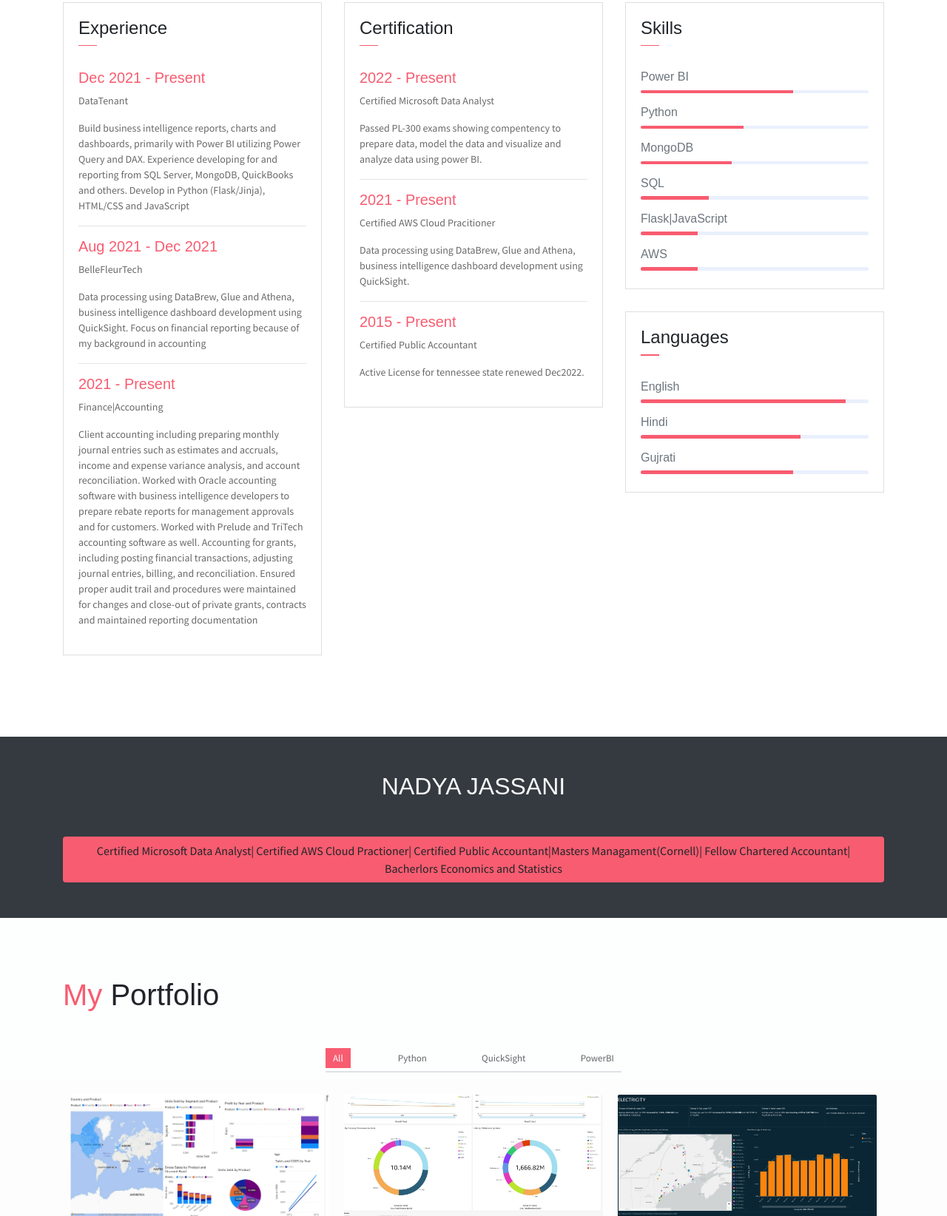
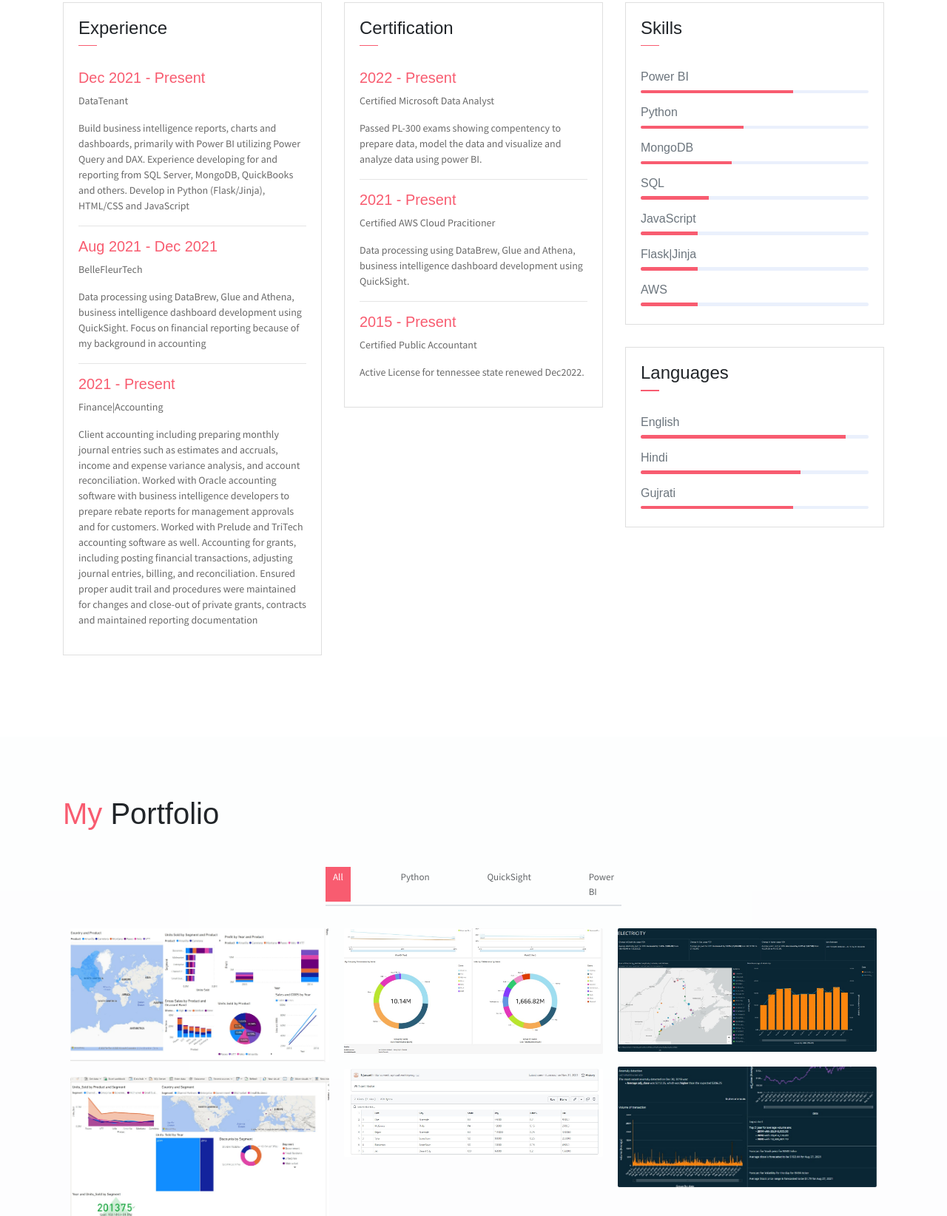
Before and after one commit to Njassani/Njassani.github.io, a plain HTML site: page index.html in a window 1280 px wide. Shown: the part 1336-2980 px from the top of the page at 74% size. Drawn offline with Linux system fonts and the light colour scheme; some packages are replaced by stand-ins of ours.

Commit message:
encorporating changes

```diff
--- a/index.html
+++ b/index.html
@@ -59,7 +59,7 @@
                 <h3 class="font-weight-light">Who am I ?</h3>
                 <span class="line mb-5"></span>
                 <h5 class="mb-3">An Analyst / Developer </h5>
-                <p class="mt-20">Data Enthusiast| Story Teller| Finance| Accountant| Traveller</p>
+                <p class="mt-20">Data/Cloud Enthusiast| Story Teller| Finance| Accountant| Traveler</p>
             </div>
             <div class="col-lg-4 about-card">
                 <h3 class="font-weight-light">Personal Info</h3>
@@ -191,7 +191,11 @@
                             <div class="progress mb-3">
                                 <div class="progress-bar bg-danger" role="progressbar" style="width: 30%" aria-valuenow="75" aria-valuemin="0" aria-valuemax="100"></div>
                             </div>
-                            <h6>Flask|JavaScript</h6>
+                            <h6>JavaScript</h6>
+                            <div class="progress mb-3">
+                                <div class="progress-bar bg-danger" role="progressbar" style="width: 25%" aria-valuenow="75" aria-valuemin="0" aria-valuemax="100"></div>
+                            </div>
+                            <h6>Flask|Jinja</h6>
                             <div class="progress mb-3">
                                 <div class="progress-bar bg-danger" role="progressbar" style="width: 25%" aria-valuenow="50" aria-valuemin="0" aria-valuemax="100"></div>
                             </div>
@@ -228,13 +232,6 @@
         </div>
     </section>
 
-    <section class="section bg-dark py-5">
-        <div class="container text-center">
-            <h2 class="text-light mb-5 font-weight-normal">NADYA JASSANI</h2>
-            <button class="btn bg-primary w-lg" >Certified Microsoft Data Analyst| Certified AWS Cloud Practioner| Certified Public Accountant|Masters Managament(Cornell)| Fellow Chartered Accountant| Bacherlors Economics and Statistics</button>
-        </div>
-    </section>
-
     <!-- Portfolio Section -->
     <section class="section bg-custom-gray" id="portfolio">
         <div class="container">
@@ -251,7 +248,7 @@
                         QuickSight
                     </a>
                     <a href="#" data-filter=".powerbi">
-                        PowerBI
+                        Power BI
                     </a>
                 </div>
                 <div class="portfolio-container">
@@ -261,7 +258,7 @@
                             <div class="content-holder">
                                 <a class="img-popup" href="assets/imgs/salespowerbidash2excel.jpg"></a>
                                 <div class="text-holder">
-                                    <h6 class="title">PowerBI</h6>
+                                    <h6 class="title">Power BI</h6>
                                     <p class="subtitle">Sales dashboard using data in MSExcel</p>
                                 </div>
                             </div>
@@ -321,7 +318,7 @@
                             <div class="content-holder">
                                 <a class="img-popup" href="assets/imgs/powerbisalesdashsql.jpg"></a>
                                 <div class="text-holder">
-                                    <h6 class="title">PowerBI</h6>
+                                    <h6 class="title">Power BI</h6>
                                     <p class="subtitle">Sales dashboard using MSQL queries</p>
                                 </div>
                             </div>
```
